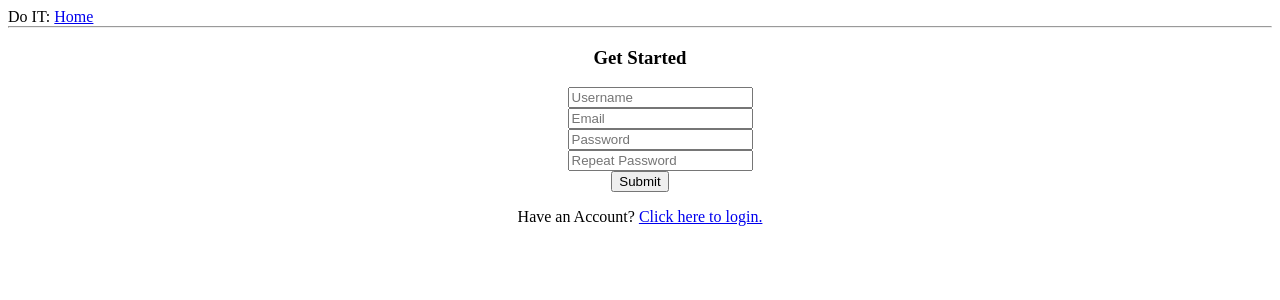
After one commit to cnzau/bc-12-do-it, a Python web app: template app/templates/signup.html in a window 1280 px wide. The commit adds this page. Shown: the top 300 px of the page. Run offline with Jinja, Linux system fonts and the light colour scheme; the template is opened without the code that fills it: most values are stand-ins (such as "Sample title", 1, 10 or a date in 2020); form fields are guessed from the names that the template uses.

Commit message:
Created Signup, Login and base templates

```diff
--- a/app/templates/base.html
+++ b/app/templates/base.html
@@ -11,7 +11,11 @@
 <body>
 <div style="display: inline;">
     <div style="float: left;">Do IT: <a href="/index">Home</a></div>
-    <div style="float: right;"><h1>Hello, {{ user.username }}!</h1></div>
+    <div style="float: right;">
+    {% if current_user.is_authenticated %}
+          <b>{{ current_user.username }}</b> <a  href="{{ url_for('logout') }}">LOG OUT</a>
+    {% endif %}
+    </div>
     <hr style="clear: both;">
     </div>
     {% block content %}{% endblock %}
--- /dev/null
+++ b/app/templates/signup.html
@@ -0,0 +1,30 @@
+<!-- extend from base layout -->
+{% extends "base.html" %} {% block content %}
+<section class="signup">
+  <center>
+    <h3>Get Started</h3>
+    <div class="container-fluid">
+      {% if form.errors %}
+        <div class="has-error"><strong>Your registration contains errors.</strong></div>
+      {% endif %}
+      <div>
+        <div class="form-group">
+          <form method=post>
+            {{ form.hidden_tag() }}
+            <dl>
+              <dd>{{ form.username(class_="u-full-width", placeholder="Username") }}
+              <dd>{{ form.email(class_="u-full-width", placeholder="Email") }}
+              <dd>{{ form.password(class_="u-full-width", placeholder="Password") }}
+              <dd>{{ form.confirm(class_="u-full-width", placeholder="Repeat Password") }}
+              <dt>{{ form.submit }}
+            </dl>
+          </form>
+        </div>
+      </div>
+      <div>
+        <p>Have an Account? <a href="{{ url_for('login') }}">Click here to login.</a></p>
+      </div>
+    </div>
+  </center>
+</section>
+{% endblock %}
```
Also changed, not shown: app/templates/404.html (added, +7 -0 lines), app/templates/login.html (added, +29 -0 lines).
